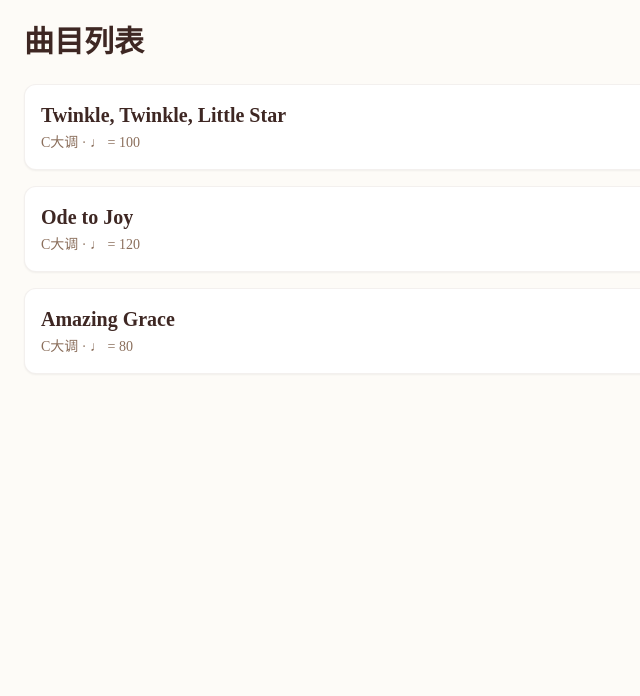
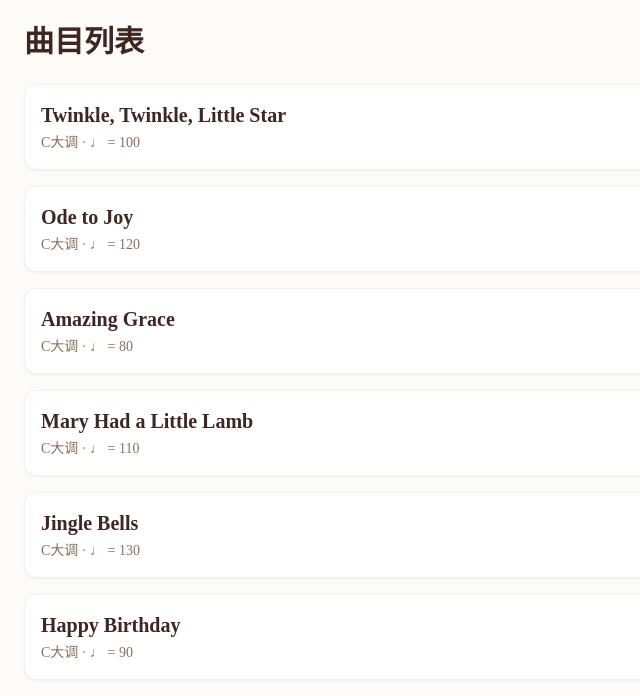
Before and after one commit to Yuning-LI/project-vtabs, a Next.js app: page / in a window 1280 px wide. Shown: the top 696 px of the page, without its empty margins (0-640 px from the left). Built offline with nearby package versions, Linux system fonts and the light colour scheme.

Commit message:
feat: 扩充曲目至6首完整曲子，准备上线

```diff
--- a/src/app/page.tsx
+++ b/src/app/page.tsx
@@ -4,7 +4,10 @@ export default function Home() {
   const songs = [
     { id: 'twinkle', title: 'Twinkle, Twinkle, Little Star', key: 'C', tempo: 100 },
     { id: 'ode-to-joy', title: 'Ode to Joy', key: 'C', tempo: 120 },
-    { id: 'amazing-grace', title: 'Amazing Grace', key: 'C', tempo: 80 }
+    { id: 'amazing-grace', title: 'Amazing Grace', key: 'C', tempo: 80 },
+    { id: 'mary-lamb', title: 'Mary Had a Little Lamb', key: 'C', tempo: 110 },
+    { id: 'jingle-bells', title: 'Jingle Bells', key: 'C', tempo: 130 },
+    { id: 'happy-birthday', title: 'Happy Birthday', key: 'C', tempo: 90 }
   ]
 
   return (
--- a/src/app/song/[id]/page.tsx
+++ b/src/app/song/[id]/page.tsx
@@ -10,21 +10,71 @@ import Skeleton from '@/components/ui/Skeleton'
 import ErrorBoundary from '@/components/ErrorBoundary'
 
 const songAbcMap: Record<string, string> = {
-  'twinkle': `X:1\nT:Twinkle\nM:4/4\nL:1/4\nK:C\nC C G G | A A G2 | F F E E | D D C2 |]`,
-  'ode-to-joy': `X:1\nT:Ode to Joy\nM:4/4\nL:1/4\nK:C\nE E F G | G F E D | C C D E | E3/2 D/2 D2 |\nE E F G | G F E D | C C D E | D3/2 C/2 C2 |]`,
-  'amazing-grace': `X:1\nT:Amazing Grace\nM:3/4\nL:1/8\nK:C\nC2 E2 G2 | c4 B2 | A2 G2 E2 | C4 |]`
+  'twinkle': `X:1
+T:Twinkle, Twinkle, Little Star
+M:4/4
+L:1/4
+K:C
+C C G G | A A G2 | F F E E | D D C2 |
+G G F F | E E D2 | G G F F | E E D2 |
+C C G G | A A G2 | F F E E | D D C2 |]`,
+
+  'ode-to-joy': `X:1
+T:Ode to Joy
+M:4/4
+L:1/4
+K:C
+E E F G | G F E D | C C D E | E3/2 D/2 D2 |
+E E F G | G F E D | C C D E | D3/2 C/2 C2 |]`,
+
+  'amazing-grace': `X:1
+T:Amazing Grace
+M:3/4
+L:1/8
+K:C
+C2 E2 G2 | c4 B2 | A2 G2 E2 | C4 |
+C2 E2 G2 | A4 G2 | F2 E2 D2 | C4 |]`,
+
+  'mary-lamb': `X:1
+T:Mary Had a Little Lamb
+M:4/4
+L:1/4
+K:C
+E D C D | E E E2 | D D D2 | E E E2 |
+E D C D | E E E2 | D D E D | C2 C2 |]`,
+
+  'jingle-bells': `X:1
+T:Jingle Bells
+M:4/4
+L:1/8
+K:C
+E E E E | E E E2 | E G C D | E2 C2 |
+E E E E | E E E2 | E G C D | E2 C2 |]`,
+
+  'happy-birthday': `X:1
+T:Happy Birthday
+M:3/4
+L:1/4
+K:C
+G G A G C B | G G A G D C | G G G E C B A | F F E C D C |]`
 }
 
 const songTitleMap: Record<string, string> = {
   'twinkle': 'Twinkle, Twinkle, Little Star',
   'ode-to-joy': 'Ode to Joy',
-  'amazing-grace': 'Amazing Grace'
+  'amazing-grace': 'Amazing Grace',
+  'mary-lamb': 'Mary Had a Little Lamb',
+  'jingle-bells': 'Jingle Bells',
+  'happy-birthday': 'Happy Birthday'
 }
 
 const songMetaMap: Record<string, { key: string; tempo: number }> = {
   'twinkle': { key: 'C', tempo: 100 },
   'ode-to-joy': { key: 'C', tempo: 120 },
-  'amazing-grace': { key: 'C', tempo: 80 }
+  'amazing-grace': { key: 'C', tempo: 80 },
+  'mary-lamb': { key: 'C', tempo: 110 },
+  'jingle-bells': { key: 'C', tempo: 130 },
+  'happy-birthday': { key: 'C', tempo: 90 }
 }
 
 export default function SongPage() {
```
Also changed, not shown: 1 other file (tests, documents, lock files or other folders).
